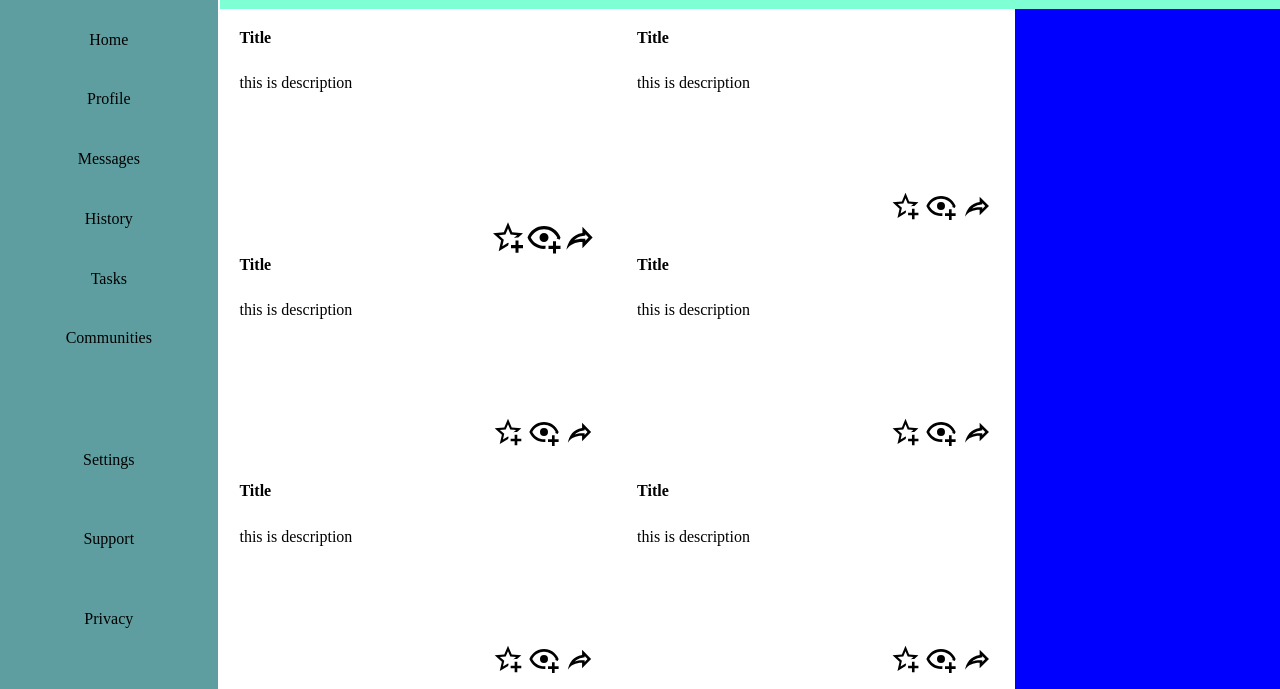
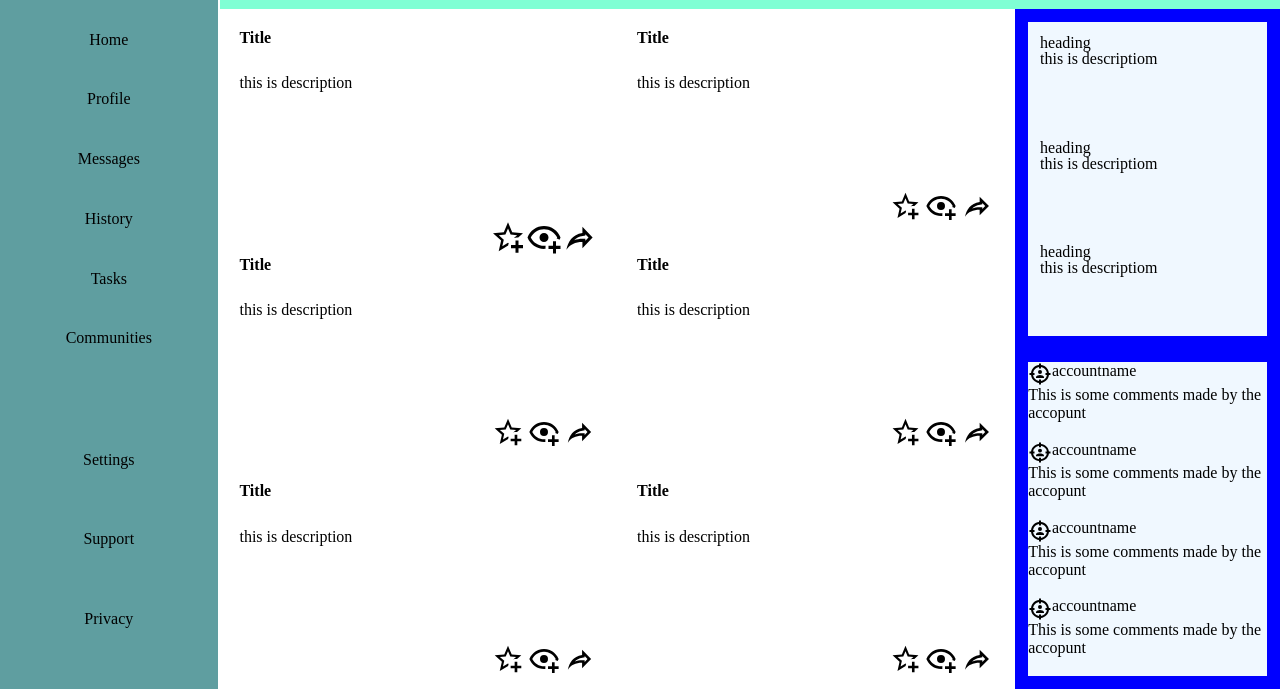
Before and after one commit to AmalRaghk/dashboard, a plain HTML site: page index.html in a window 1280 px wide. Shown: the part 111-800 px from the top of the page. Drawn offline with Linux system fonts and the light colour scheme.

Commit message:
color change required

```diff
--- a/index.css
+++ b/index.css
@@ -133,12 +133,7 @@ border-radius: 2rem;
   grid-template-rows: 20% 30% 35%;
  }
 
- .head{
 
- }
- .desc{
-
- }
  .option{
   display: flex;
   align-items: flex-end;
@@ -150,3 +145,31 @@ border-radius: 2rem;
   grid-template-rows: 50% 50%;
 
  }
+ .announcements{
+  display: grid;
+  margin: 5%;
+  background-color: aliceblue;
+  grid-template-rows: 1fr 1fr 1fr;
+
+ }
+ .announcements1{
+  padding: 5%;
+  display: grid;
+  grid-template-rows: 20% 80%;
+
+ }
+ .announcements1 ~div{
+  padding: 5%;
+  display: grid;
+  grid-template-rows: 20% 80%;
+
+ }
+ .trending{
+  margin: 5%;
+  background-color: aliceblue;
+  display: grid;
+  grid-template-rows: 1fr 1fr 1fr 1fr;
+ }
+ .trending .heading{
+  display: flex;
+ }
--- a/index.html
+++ b/index.html
@@ -135,18 +135,59 @@
           <div class="announce">
             <div class="announcements">
               <div class="announcements1">
-                <div class="heading"></div>
-                <div class="description"></div>
+                <div class="heading"><p>heading</p></div>
+                <div class="description"><p>this is descriptiom</p></div>
 
               </div>
               <div class="announcements2">
+                <div class="heading"><p>heading</p></div>
+                <div class="description"><p>this is descriptiom</p></div>
 
               </div>
               <div class="announcements3">
+                <div class="heading"><p>heading</p></div>
+                <div class="description"><p>this is descriptiom</p></div>
 
               </div>
             </div>
-            <div class="trending"></div>
+            <div class="trending">
+              <div class="trending1">
+                <div class="heading">
+                  <img src="./img/target-account.svg">
+                  <a>accountname</a>
+                </div>
+                <div class="disc">
+                  <p>This is some comments made by the accopunt</p>
+                </div>
+              </div>
+              <div class="trending2">
+                <div class="heading">
+                  <img src="./img/target-account.svg">
+                  <a>accountname</a>
+                </div>
+                <div class="disc">
+                  <p>This is some comments made by the accopunt</p>
+                </div>
+              </div>
+              <div class="trending3">
+                <div class="heading">
+                  <img src="./img/target-account.svg">
+                  <a>accountname</a>
+                </div>
+                <div class="disc">
+                  <p>This is some comments made by the accopunt</p>
+                </div>
+              </div>
+              <div class="trending4">
+                <div class="heading">
+                  <img src="./img/target-account.svg">
+                  <a>accountname</a>
+                </div>
+                <div class="disc">
+                  <p>This is some comments made by the accopunt</p>
+                </div>
+              </div>
+            </div>
 
           </div>
         </div>
```
Also changed, not shown: img/target-account.svg (added).
